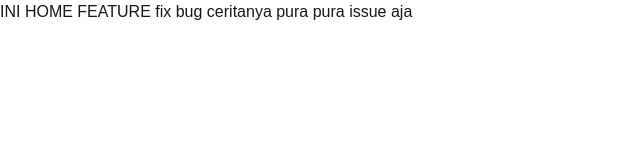
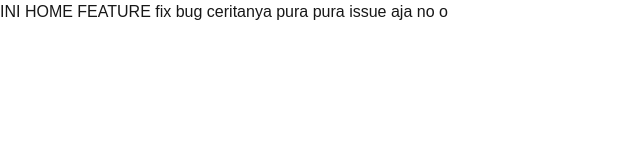
Before and after one commit to FauziSeptians/explore-git-graph, a Next.js app: page / in a window 1280 px wide. Shown: the top 160 px of the page, without its empty margins (0-640 px from the left). Built offline with nearby package versions, Linux system fonts and the light colour scheme.

Commit message:
fix: issue no no

```diff
--- a/src/app/page.tsx
+++ b/src/app/page.tsx
@@ -1,6 +1,6 @@
 
 export default function Home() {
   return (
-    <div>INI HOME FEATURE fix bug ceritanya pura pura issue aja</div>
+    <div>INI HOME FEATURE fix bug ceritanya pura pura issue aja no o</div>
   );
 }
```
